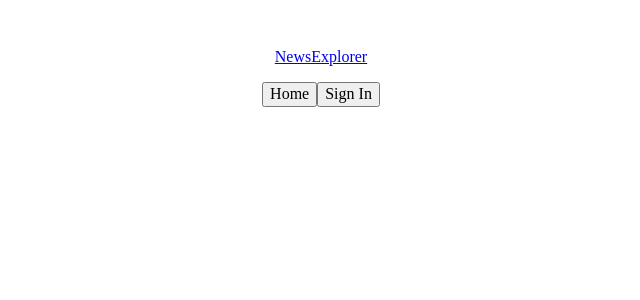
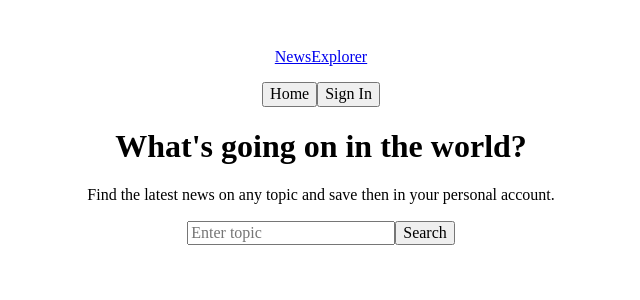
Before and after one commit to ttruedell/newsExplorer, a React (Vite) app: page / in a window 1280 px wide. Shown: the top 300 px of the page, without its empty margins (319-959 px from the left). Built offline with nearby package versions, Linux system fonts and the light colour scheme.

Commit message:
creating inital html structure for SearchForm component

```diff
--- a/src/components/App/App.jsx
+++ b/src/components/App/App.jsx
@@ -4,6 +4,7 @@ import { useState } from "react";
 import "./App.css";
 
 import Header from "../Header/Header";
+import SearchForm from "../SearchForm/SearchForm";
 
 function App() {
   const [count, setCount] = useState(0);
@@ -12,6 +13,7 @@ function App() {
     <div className="page">
       <div className="page__content"></div>
       <Header></Header>
+      <SearchForm></SearchForm>
     </div>
   );
 }
--- a/src/components/SearchForm/SearchForm.jsx
+++ b/src/components/SearchForm/SearchForm.jsx
@@ -0,0 +1,21 @@
+import "./SearchForm.css";
+
+function SearchForm() {
+  return (
+    <div>
+      <form action="">
+        <h1>What's going on in the world?</h1>
+        <p>
+          Find the latest news on any topic and save then in your personal
+          account.
+        </p>
+        <div>
+          <input type="text" placeholder="Enter topic" />
+          <button>Search</button>
+        </div>
+      </form>
+    </div>
+  );
+}
+
+export default SearchForm;
```
